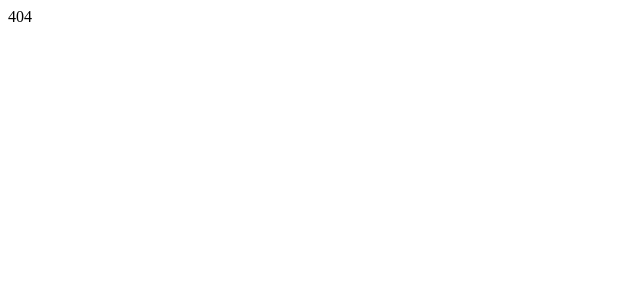
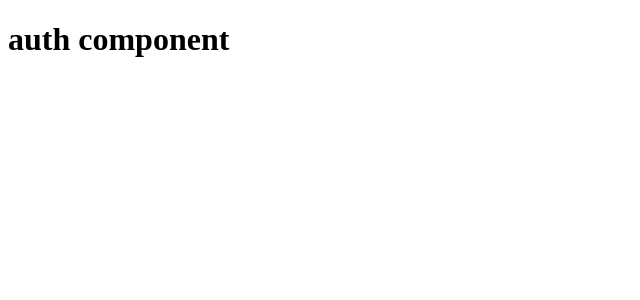
Before and after one commit to codecontrive/urban-happiness-react, a React (Create React App) app: page /auth in a window 1280 px wide. Shown: the top 300 px of the page, without its empty margins (0-640 px from the left). Built offline with nearby package versions, Linux system fonts and the light colour scheme.

Commit message:
Auth progress, global.scss

```diff
--- a/package.json
+++ b/package.json
@@ -10,6 +10,7 @@
     "@types/node": "^12.0.0",
     "@types/react": "^16.9.0",
     "@types/react-dom": "^16.9.0",
+    "node-sass": "^4.14.0",
     "react": "^16.13.1",
     "react-dom": "^16.13.1",
     "react-redux": "^7.2.0",
--- a/src/App.tsx
+++ b/src/App.tsx
@@ -1,6 +1,7 @@
 import React from "react";
 import { useTypedSelector } from "./store/reducers";
 import { BrowserRouter as Router, Route, Switch } from "react-router-dom";
+import { Auth } from "./components/auth/Auth";
 
 export const App = () => {
   const appConfig = useTypedSelector((state) => state.appConfig);
@@ -12,8 +13,8 @@ export const App = () => {
           <Route path="/home" exact>
             <h1>Home</h1>
           </Route>
-          <Route path="/test">
-            <h1>Test</h1>
+          <Route path="/auth">
+            <Auth />
           </Route>
           <Route>404</Route>
         </Switch>
--- /dev/null
+++ b/src/assets/scss/global.scss
@@ -0,0 +1,3 @@
+body {
+  background-color: #ffffff;
+}
--- /dev/null
+++ b/src/components/auth/Auth.tsx
@@ -0,0 +1,7 @@
+import React from "react";
+
+import * as styles from "./Auth.module.scss";
+
+export const Auth = () => {
+  return <h1>auth component</h1>;
+};
--- a/src/index.tsx
+++ b/src/index.tsx
@@ -5,6 +5,8 @@ import { Provider } from "react-redux";
 import { App } from "./App";
 import * as serviceWorker from "./serviceWorker";
 import store from "./store";
+
+import "./assets/scss/global.scss";
 
 ReactDOM.render(
   <React.StrictMode>
```
Also changed, not shown: src/components/auth/Auth.module.scss (added), 1 other file (tests, documents, lock files or other folders).
